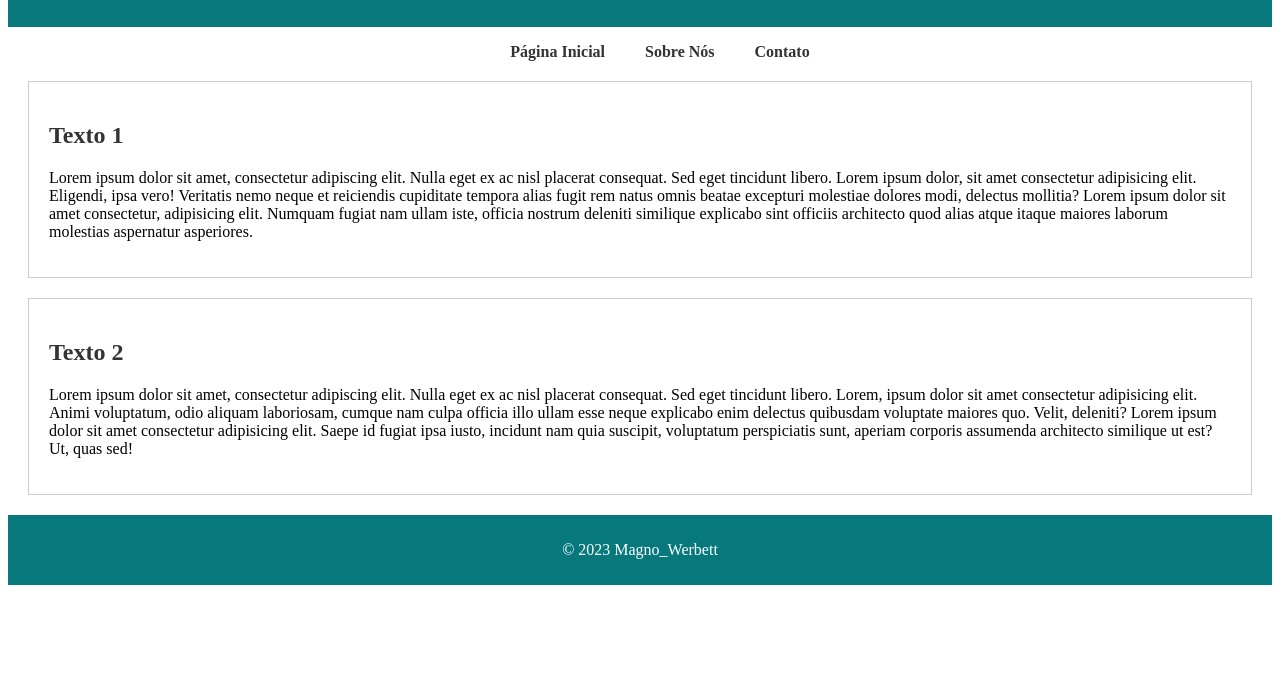
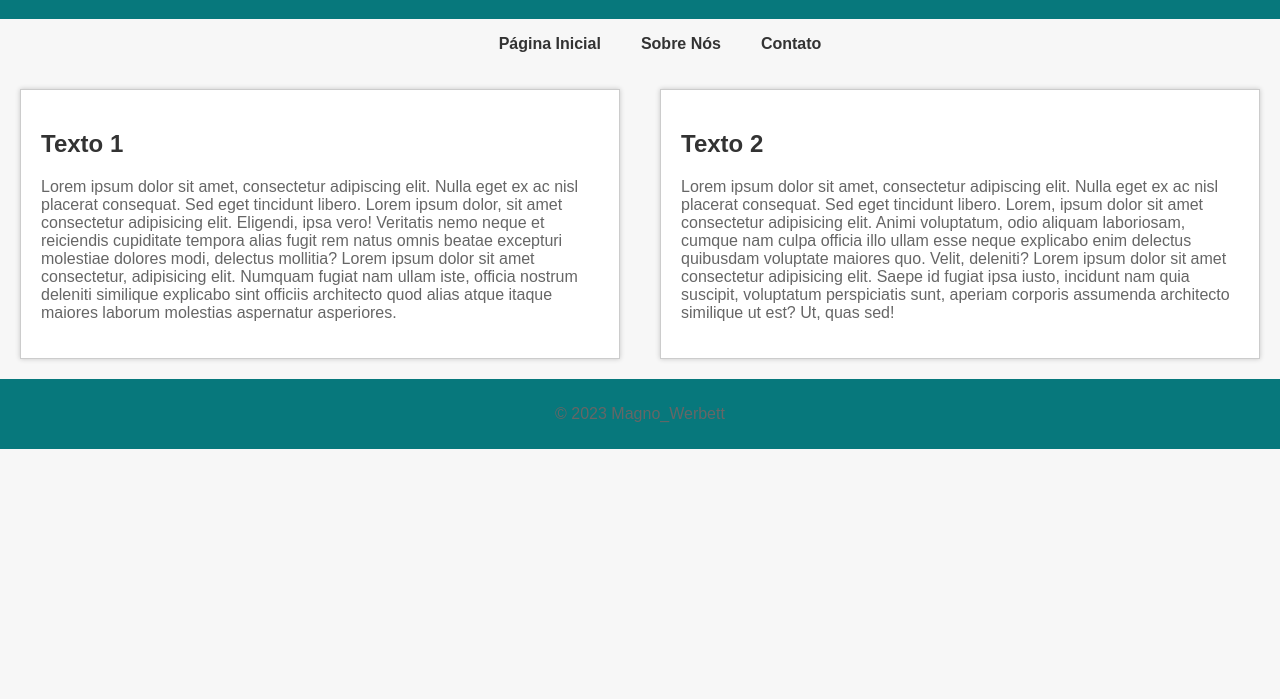
Before and after one commit to magnowerbett/9---HTML-CSS, a plain HTML site: page index.html in a window 1280 px wide. Shown: the part 101-800 px from the top of the page. Drawn offline with Linux system fonts and the light colour scheme.

Commit message:
CSS-FlexBox

```diff
--- a/estilo.css
+++ b/estilo.css
@@ -1,3 +1,39 @@
+
+body {
+    font-family: Arial, sans-serif;
+    margin: 0;
+    padding: 0;
+    background-color: #f7f7f7;
+}
+
+
+.flex-container {
+    display: flex;
+    justify-content: space-between;
+    align-items: center;
+}
+
+
+section {
+    margin: 20px;
+    padding: 20px;
+    background-color: #fff;
+    box-shadow: 0 0 5px rgba(0, 0, 0, 0.2);
+    flex: 1;
+}
+
+h2 {
+    color: #333;
+}
+
+p {
+    color: #666;
+}
+
+
+
+
+
 
 header {
     background-color: #07787c;
@@ -41,7 +77,10 @@ h2 {
 
 footer {
     background-color: #07787c;
-    color: #fff;
+    color: white;
     text-align: center;
     padding: 10px;
 }
+#rodapé{
+    color: white;
+}
--- a/index.html
+++ b/index.html
@@ -1,9 +1,9 @@
 <!DOCTYPE html>
-<html lang="en">
+<html lang="pt-BR">
 <head>
     <meta charset="UTF-8">
     <meta name="viewport" content="width=device-width, initial-scale=1.0">
-    <title>Minha Página Simples</title>
+    <title>Minha Página</title>
     <link rel="stylesheet" href="estilo.css">
 </head>
 <body>
@@ -19,7 +19,7 @@
         </ul>
     </nav>
 
-    <main>
+    <main class="flex-container" >
         <section>
             <h2>Texto 1</h2>
             <p>Lorem ipsum dolor sit amet, consectetur adipiscing elit. Nulla eget ex ac nisl placerat consequat. Sed eget tincidunt libero. Lorem ipsum dolor, sit amet consectetur adipisicing elit. Eligendi, ipsa vero! Veritatis nemo neque et reiciendis cupiditate tempora alias fugit rem natus omnis beatae excepturi molestiae dolores modi, delectus mollitia? Lorem ipsum dolor sit amet consectetur, adipisicing elit. Numquam fugiat nam ullam iste, officia nostrum deleniti similique explicabo sint officiis architecto quod alias atque itaque maiores laborum molestias aspernatur asperiores.</p>
@@ -31,7 +31,7 @@
         </section>
     </main>
 
-    <footer>
+    <footer id="rodapé">
         <p>&copy; 2023 Magno_Werbett</p>
     </footer>
 </body>
```
